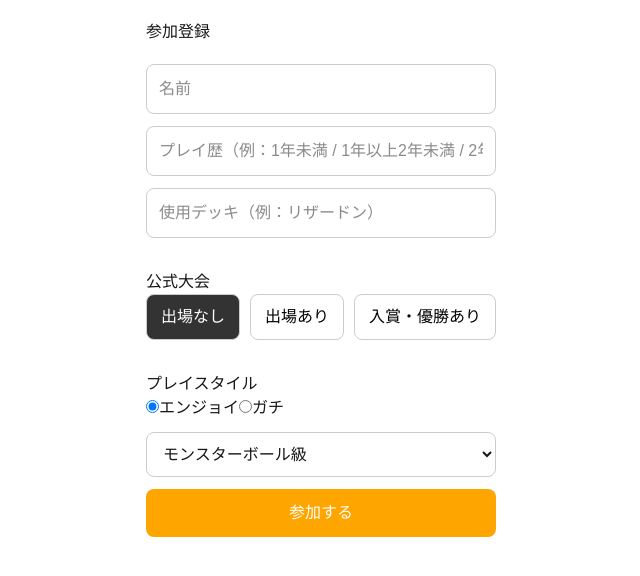
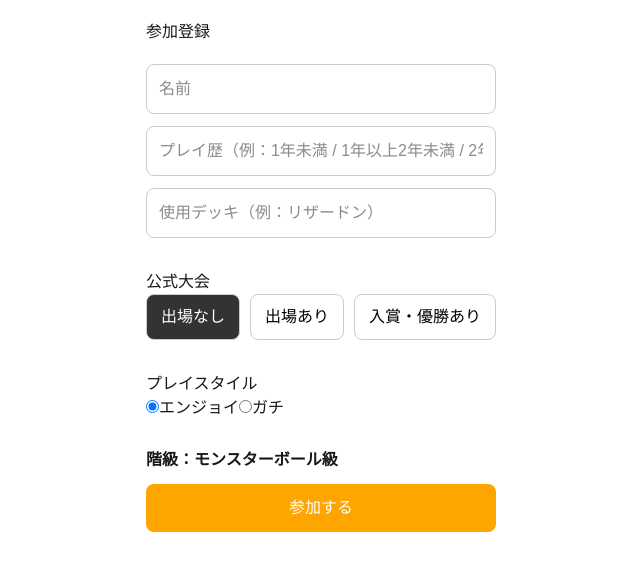
Before and after one commit to Dorasei3961/pokabu-match, a Next.js app: page /join in a window 1280 px wide. Shown: the top 576 px of the page, without its empty margins (319-959 px from the left). Built offline with nearby package versions, Linux system fonts and the light colour scheme.

Commit message:
remove rank select and auto set rank

```diff
--- a/app/join/page.tsx
+++ b/app/join/page.tsx
@@ -173,20 +173,9 @@ const [playStyle, setPlayStyle] = useState<"enjoy" | "serious">("enjoy");
   </label>
 </div>
 
-        <select
-          value={rank}
-          onChange={(e) => setRank(e.target.value)}
-          style={{
-            padding: 12,
-            fontSize: 16,
-            border: "1px solid #ccc",
-            borderRadius: 8,
-          }}
-        >
-          <option value="モンスターボール級">モンスターボール級</option>
-          <option value="スーパーボール級">スーパーボール級</option>
-          <option value="ハイパーボール級">ハイパーボール級</option>
-        </select>
+<div style={{ marginTop: 16, fontWeight: 700 }}>
+  階級：{rank}
+</div>
 
         <button
           onClick={handleSubmit}
```
